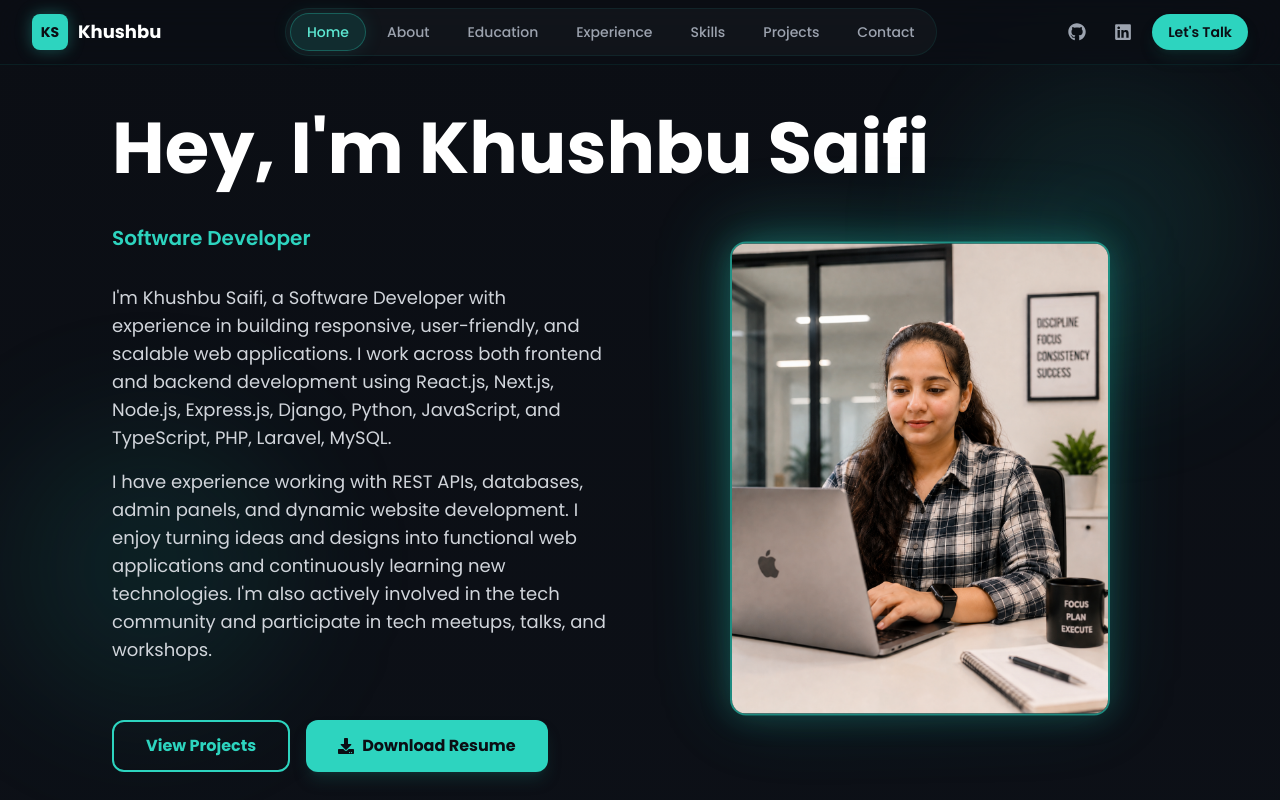
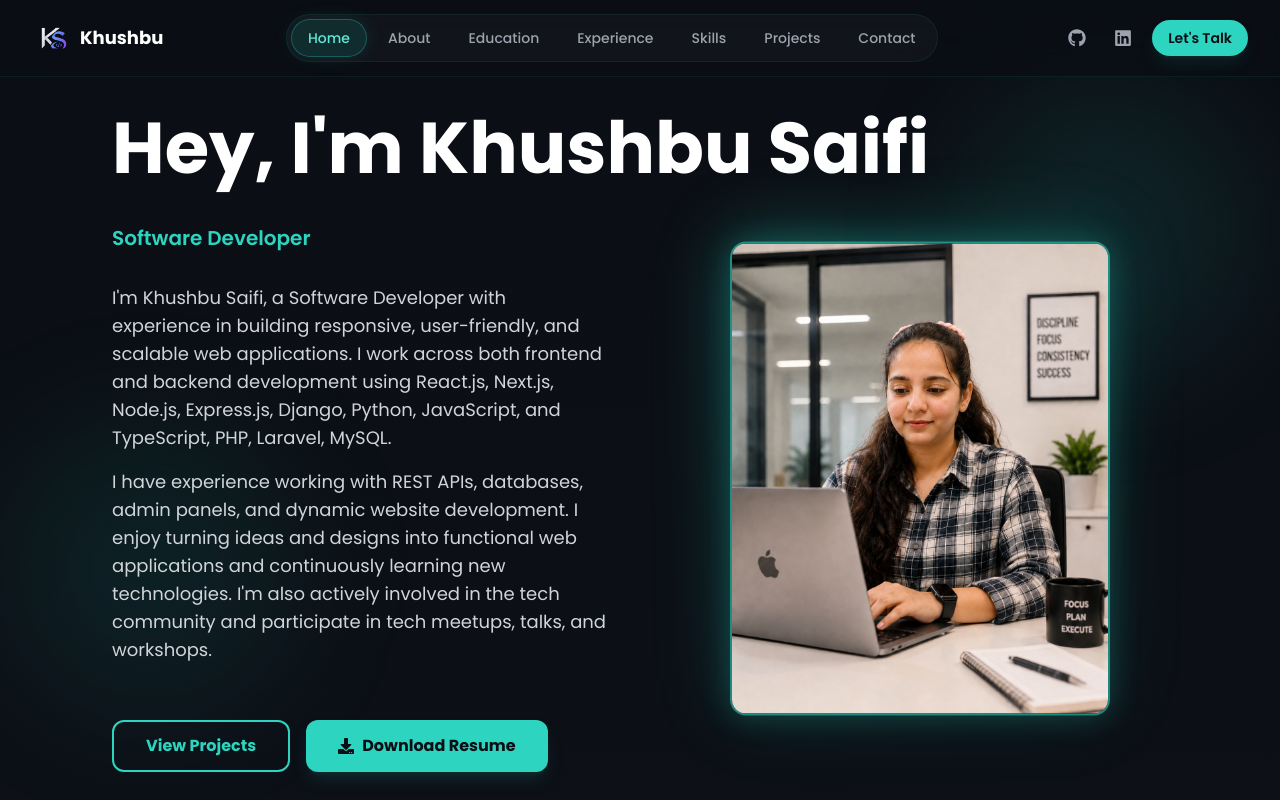
Before and after one commit to Khushbusaifi012/react-portfolio, a React (Vite) app: page / in a window 1280 px wide. Shown: the top 800 px of the page. Built offline with nearby package versions, Linux system fonts and the light colour scheme.

Commit message:
Added new logo at navbar

```diff
--- a/src/components/Navbar.jsx
+++ b/src/components/Navbar.jsx
@@ -78,7 +78,7 @@ const Navbar = () => {
         <nav className="max-w-7xl mx-auto px-4 sm:px-6 lg:px-8">
           <div
             className={`flex items-center justify-between transition-all duration-300 ${
-              scrolled ? 'h-14' : 'h-16'
+              scrolled ? 'min-h-14 py-3' : 'min-h-16 py-3.5'
             }`}
           >
             <Link
@@ -86,17 +86,23 @@ const Navbar = () => {
               smooth
               duration={500}
               offset={-70}
-              className="group flex items-center gap-2.5 cursor-pointer"
+              className="group flex items-center gap-1 cursor-pointer"
               aria-label="Scroll to top"
             >
-              <motion.div
+              <motion.span
                 whileHover={{ scale: 1.05 }}
-                whileTap={{ scale: 0.95 }}
-                className="relative flex h-9 w-9 shrink-0 items-center justify-center rounded-lg border border-teal-400/40 bg-teal-400 shadow-[0_0_16px_rgba(45,212,191,0.35)]"
+                whileTap={{ scale: 0.97 }}
+                className={`inline-flex items-center justify-center overflow-hidden ${
+                  scrolled ? 'h-9 w-9 sm:h-10 sm:w-10' : 'h-10 w-10 sm:h-11 sm:w-11'
+                }`}
               >
-                <span className="text-sm font-bold text-[#0b0e14]">KS</span>
-              </motion.div>
-              <span className="hidden sm:inline text-lg font-bold text-white">
+                <img
+                  src="/images/logo-mark.png?v=3"
+                  alt="KS"
+                  className="max-h-[78%] max-w-[78%] object-contain"
+                />
+              </motion.span>
+              <span className="hidden sm:inline text-lg font-bold leading-none text-white group-hover:text-teal-200 transition-colors">
                 Khushbu
               </span>
             </Link>
```
Also changed, not shown: public/images/logo-mark.png (added), public/images/logo.png (added).
